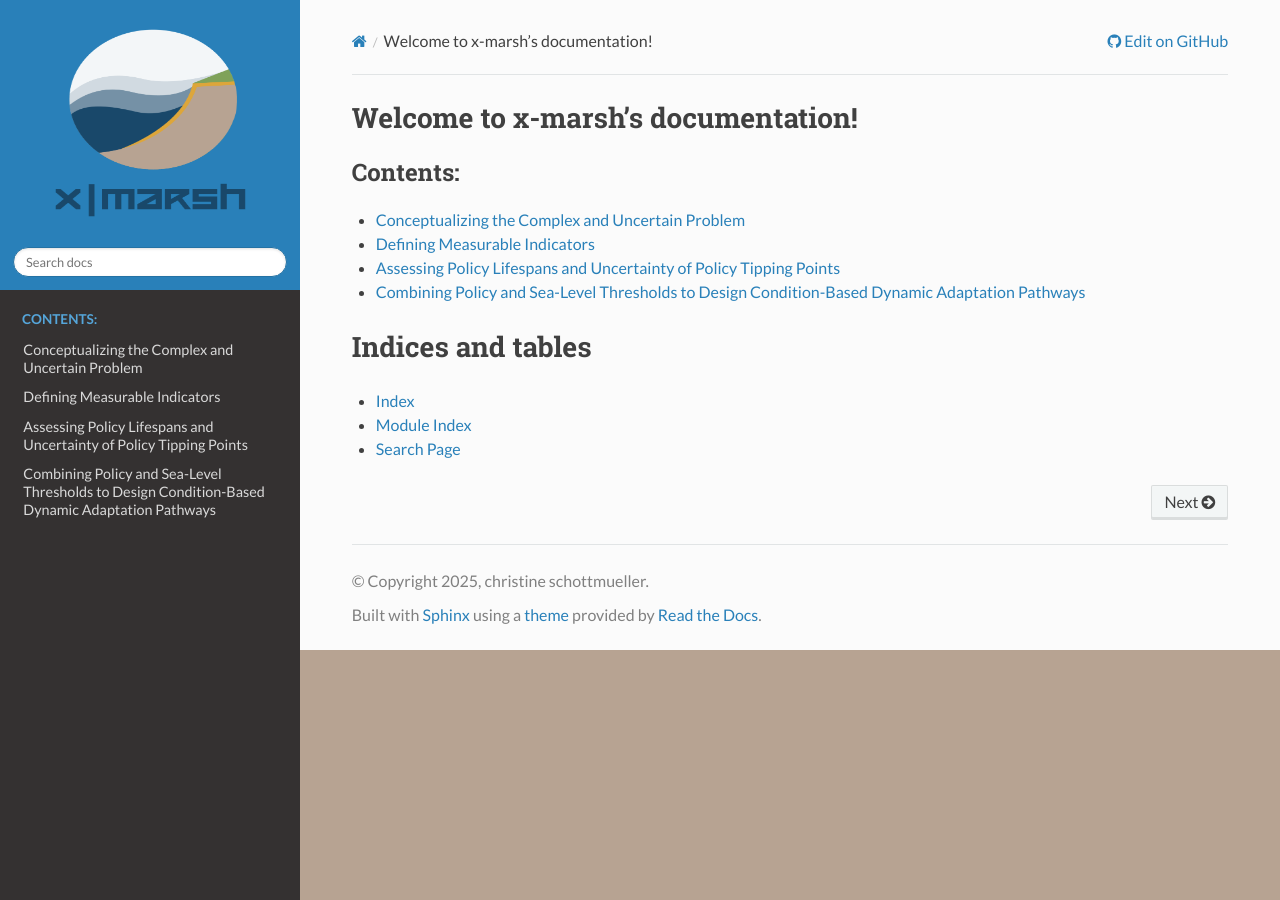
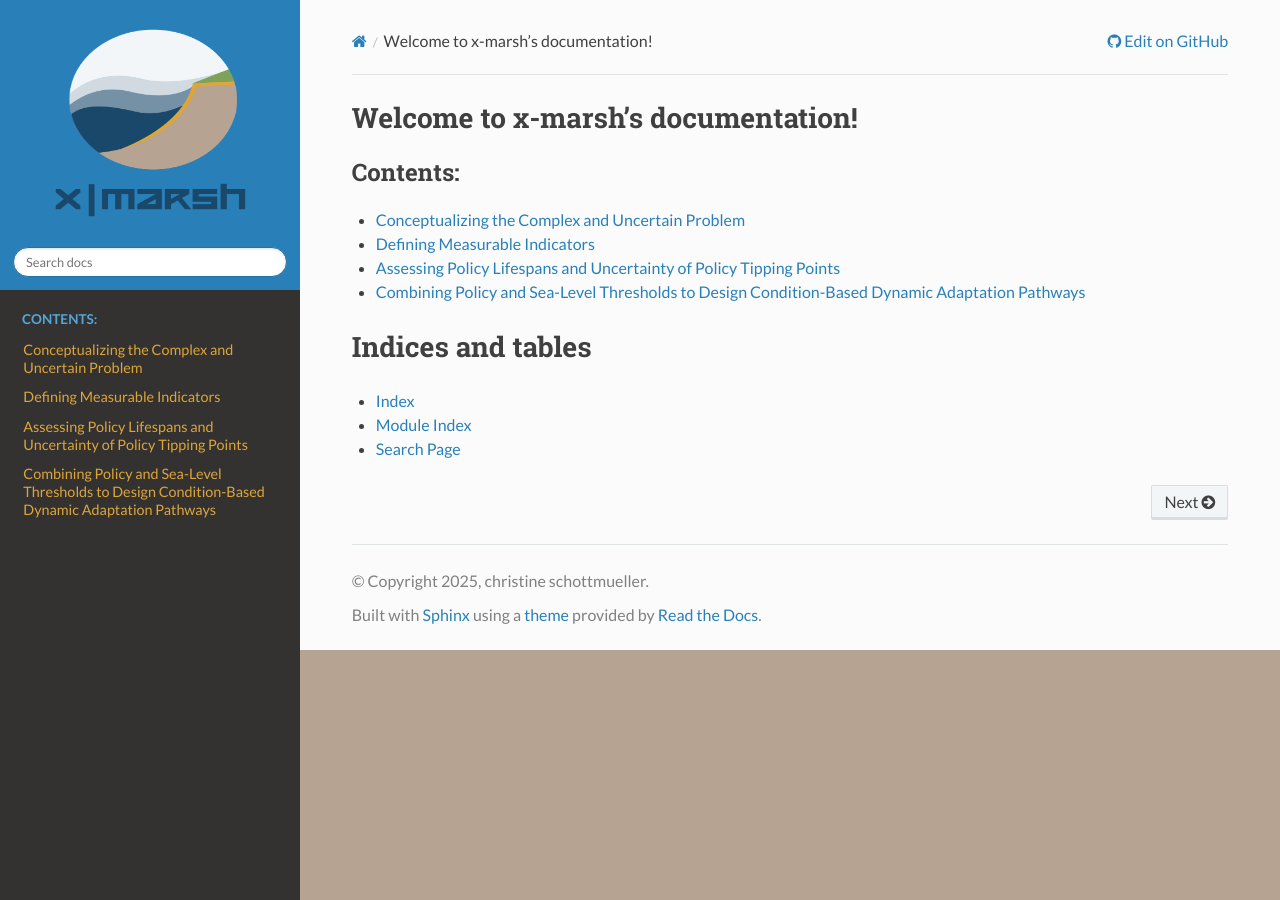
Before and after one commit to christineschottmueller/x-marsh, a Sphinx documentation site: the page built from docs/index.rst, in a window 1280 px wide. Built offline with Sphinx 7.4.7 and the Read the Docs theme 3.1.0, drawn with Linux system fonts in a browser that asks for light colours.

Commit message:
Updated custom.css

```diff
--- a/docs/_static/custom.css
+++ b/docs/_static/custom.css
@@ -4,7 +4,18 @@ body {
     font-family: 'Lato', sans-serif;
 }
 
+.wy-menu-vertical a {
+  line-height: 18px;
+  padding: .4045em 1.618em;
+  display: block;
+  position: relative;
+  font-size: 90%;
+  color: #DDA63A;
+}
 
+.wy-nav-side {
+  color: #79BCFF;
+}
 
 .wy-side-nav-search > a img.logo {
     /* Fixed size to prevent reflows and support hiDPI displays */
```
